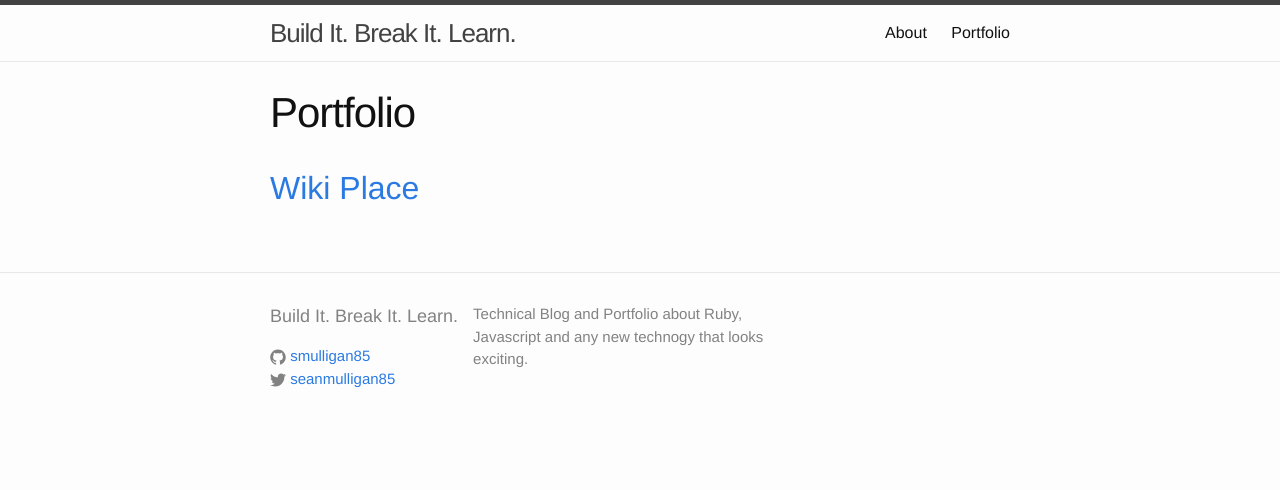
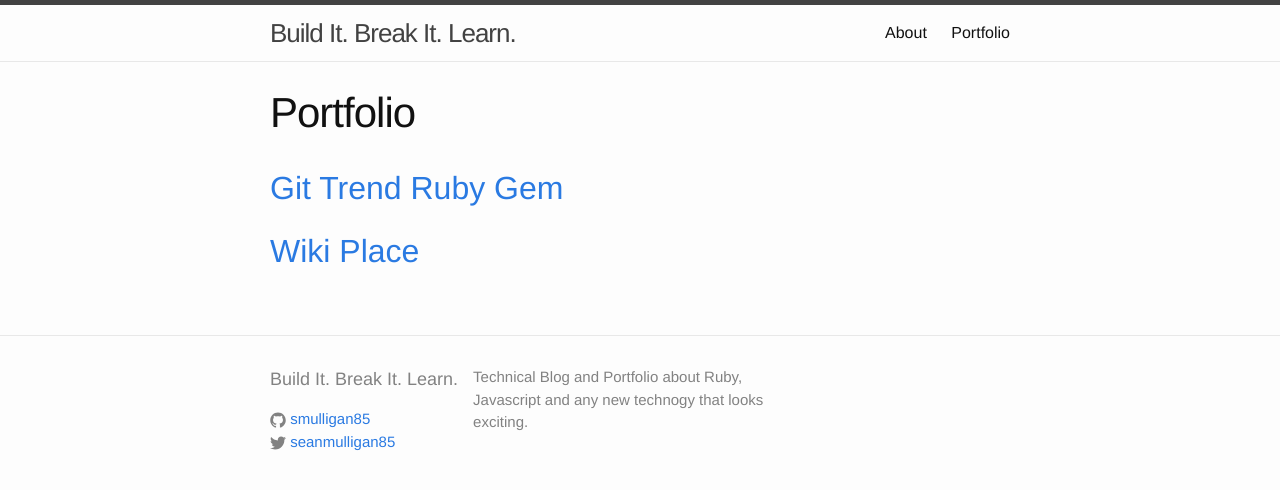
Before and after one commit to Smulligan85/smulligan85.github.io, a Jekyll site: the page built from portfolio.md, in a window 1280 px wide. Shown: the top 490 px of the page. Built offline with Jekyll 4.4.1, drawn with Linux system fonts in a browser that asks for light colours.

Commit message:
Add Git Trend Ruby Gem link

```diff
--- a/portfolio.md
+++ b/portfolio.md
@@ -4,4 +4,5 @@ title: Portfolio
 permalink: /portfolio/
 ---
 
+<h2><a href="https://github.com/Smulligan85/Git_Trend">Git Trend Ruby Gem</a></h2>
 <h2><a href="https://mighty-headland-3328.herokuapp.com/">Wiki Place</a></h2>
```
